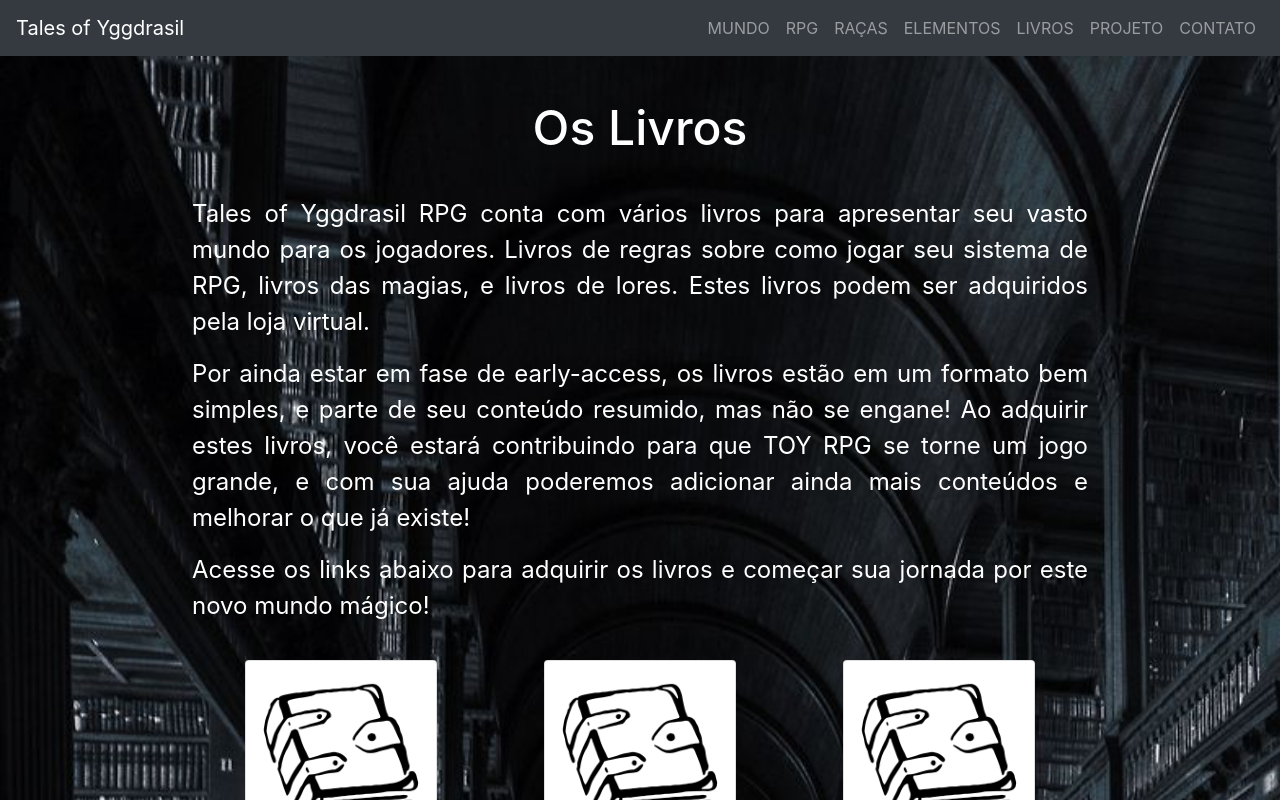
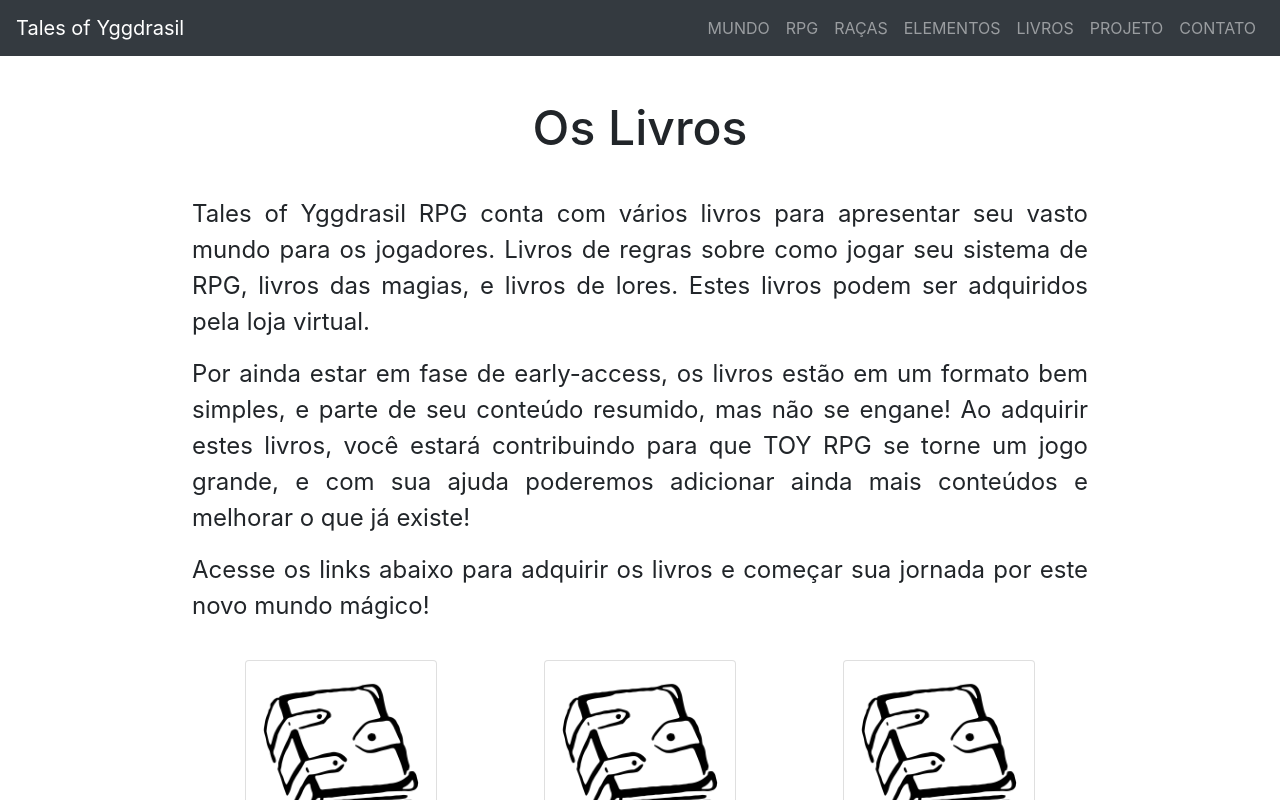
Before and after one commit to ericDevSantana/Tales-of-Yggdrasil, a Next.js app: page /books in a window 1280 px wide. Shown: the top 800 px of the page. Built offline with nearby package versions, Linux system fonts and the light colour scheme.

Commit message:
style changes

```diff
--- a/pages/books.js
+++ b/pages/books.js
@@ -4,7 +4,7 @@ import { Card, Button } from 'react-bootstrap'
 
 export default function Books() {
     return (
-        <div className={styles.library}>
+        <div>
             <Head>
                 <title>Os Livros</title>
                 <link rel="icon" href="/favicon.ico" />
--- a/styles/Home.module.css
+++ b/styles/Home.module.css
@@ -22,13 +22,6 @@
   background-image: url("../public/fundo.jpg");
   background-repeat: no-repeat;
   background-size: cover;
-}
-
-.library {
-  background-image: url("../public/library.jpg");
-  background-repeat: no-repeat;
-  background-size: cover;
-  color: #ffffff;
 }
 
 .footer {
```
Also changed, not shown: public/library.jpg (deleted).
